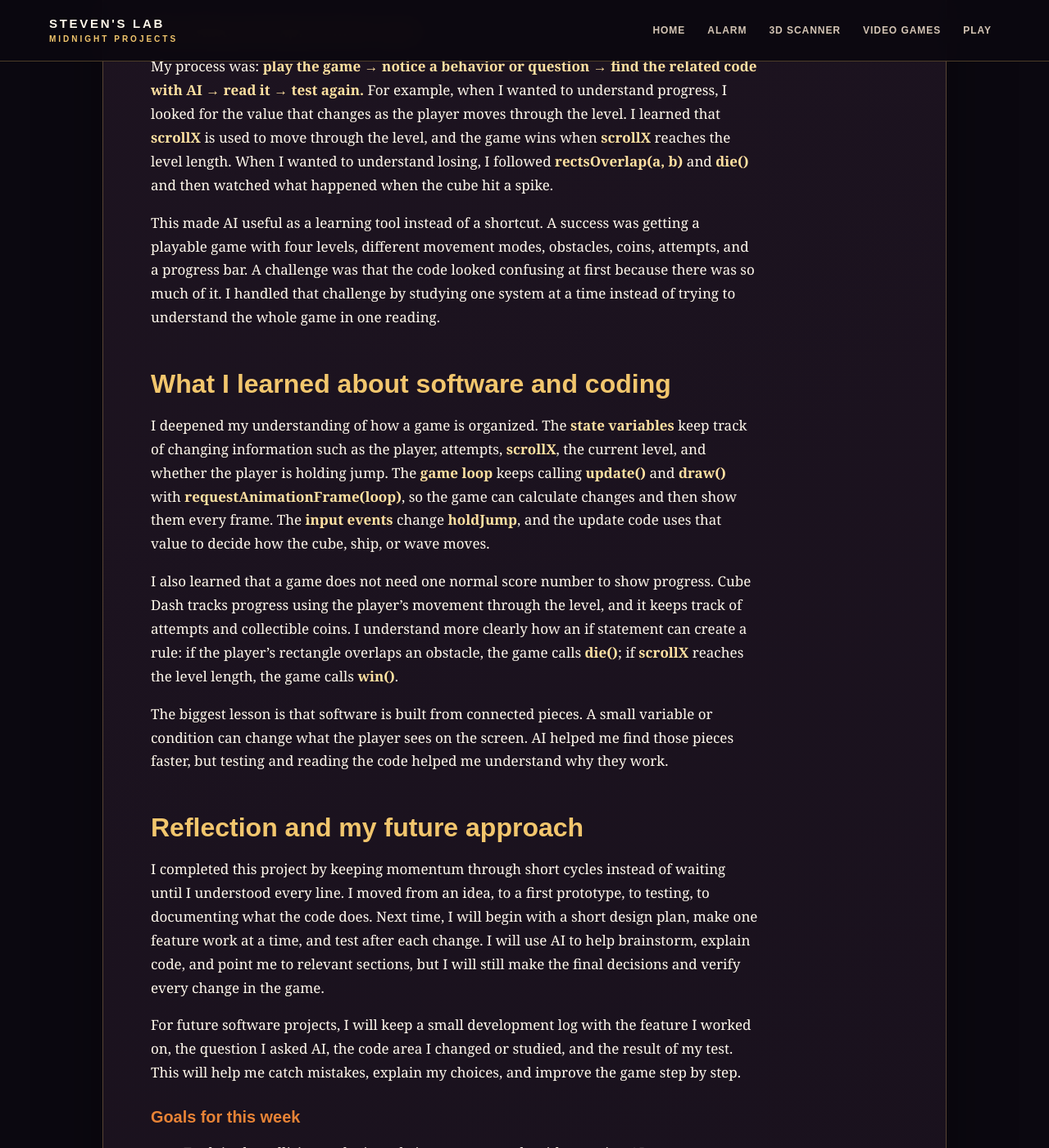
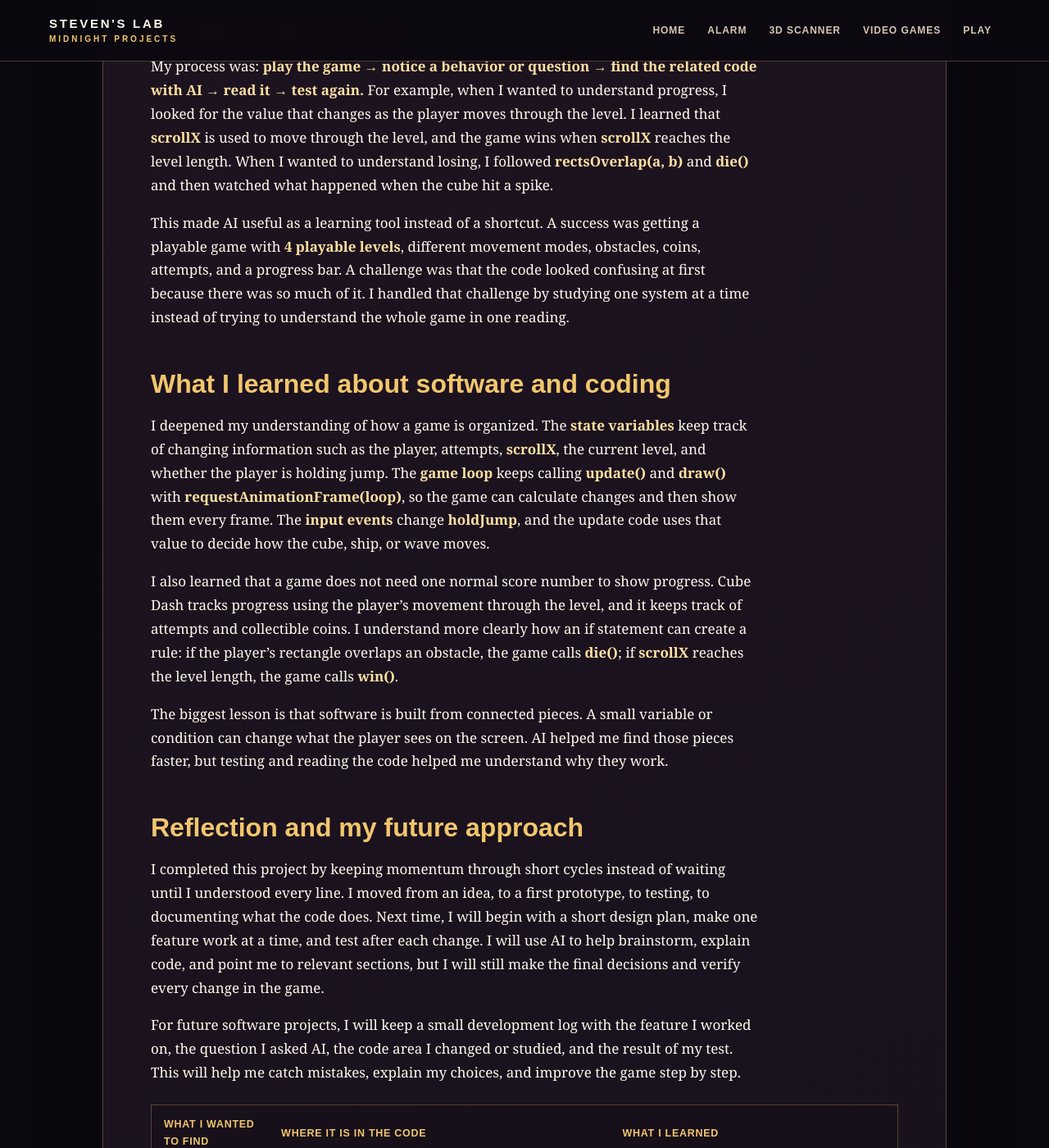
Before and after one commit to steeveenshii/steeveenshii.github.io, a Jekyll site: the page built from video-games.md, in a window 1280 px wide and 1400 px high, scrolled down 3478 px. Shown: the whole window at 82% size. Built offline with Jekyll 4.4.1, drawn with Linux system fonts in a browser that asks for light colours; some of the changed text lies outside the part shown.

Commit message:
Rename Cube Dash journal and update goals
Updated the title and content to reflect the new game name 'Cube Dash'. Enhanced descriptions of levels and features, and adjusted the goals for the week.

```diff
--- a/video-games.md
+++ b/video-games.md
@@ -13,7 +13,7 @@ title: Video Games
 
 ## Process and outcome
 
-In class, I used WebbGPT to help develop **Cube Dash**. I described the kind of game I wanted, then tested the result and looked through the code to understand how the game works. The newest version has four levels: **Stereo Happiness**, **Back on Course**, **Sunshine**, and **Grief**. It also includes cube, ship, and wave movement, a progress bar, attempts, collision detection, and collectible coins.
+In class, I used WebbGPT to help develop **Cube Dash**. I described the kind of game I wanted, then tested the result and looked through the code to understand how the game works. The newest version has 4 playable levels: **Stereo Happiness**, **Back on Course**, **Sunshine**, and **Grief**. It also includes cube, ship, and wave movement, a progress bar, attempts, collision detection, and collectible coins.
 
 My outcome is a playable game that I can test in the browser. I am not only using AI for the game; I am learning to read the code one part at a time and connect each code section to something I can see happen in the game.
 
@@ -23,7 +23,7 @@ This comparison only uses my first version and my newest version. Version 1 prov
 
 | Feature | Cube Dash v1 | Cube Dash v13 |
 | --- | --- | --- |
-| Levels | One level: **Stereo Happiness** | Four levels: **Stereo Happiness**, **Back on Course**, **Sunshine**, and **Grief** |
+| Levels | One level: **Stereo Happiness** | 4 playable levels: **Stereo Happiness**, **Back on Course**, **Sunshine**, and **Grief** |
 | Movement | Cube jumping | Cube, ship, and wave movement |
 | Challenges | Spikes, blocks, and platforms | More obstacles, portals, coins, and harder sections |
 | Player feedback | Menu, attempts, and a progress bar | Selectable levels, progress, attempts, coins, and more visual feedback |
@@ -66,7 +66,7 @@ These are examples of the kinds of questions I used to guide AI; they helped me
 
 My process was: **play the game → notice a behavior or question → find the related code with AI → read it → test again.** For example, when I wanted to understand progress, I looked for the value that changes as the player moves through the level. I learned that **scrollX** is used to move through the level, and the game wins when **scrollX** reaches the level length. When I wanted to understand losing, I followed **rectsOverlap(a, b)** and **die()** and then watched what happened when the cube hit a spike.
 
-This made AI useful as a learning tool instead of a shortcut. A success was getting a playable game with four levels, different movement modes, obstacles, coins, attempts, and a progress bar. A challenge was that the code looked confusing at first because there was so much of it. I handled that challenge by studying one system at a time instead of trying to understand the whole game in one reading.
+This made AI useful as a learning tool instead of a shortcut. A success was getting a playable game with **4 playable levels**, different movement modes, obstacles, coins, attempts, and a progress bar. A challenge was that the code looked confusing at first because there was so much of it. I handled that challenge by studying one system at a time instead of trying to understand the whole game in one reading.
 
 ## What I learned about software and coding
 
@@ -81,13 +81,6 @@ The biggest lesson is that software is built from connected pieces. A small vari
 I completed this project by keeping momentum through short cycles instead of waiting until I understood every line. I moved from an idea, to a first prototype, to testing, to documenting what the code does. Next time, I will begin with a short design plan, make one feature work at a time, and test after each change. I will use AI to help brainstorm, explain code, and point me to relevant sections, but I will still make the final decisions and verify every change in the game.
 
 For future software projects, I will keep a small development log with the feature I worked on, the question I asked AI, the code area I changed or studied, and the result of my test. This will help me catch mistakes, explain my choices, and improve the game step by step.
-
-### Goals for this week
-
-- Explain the collision and win code in my own words without using AI.
-- Make one small, planned change to Cube Dash, test it at least three times, and write down what changed.
-- Trace one variable, such as **scrollX** or **holdJump**, from where it is declared to where it changes the game.
-- Use more specific prompts that name the feature I am testing, then check AI's answer against the actual code and game.
 
 
 | What I wanted to find | Where it is in the code | What I learned |
@@ -104,7 +97,7 @@ AI helped me find these locations faster, but I still read the nearby lines and
 
 ## Game documentation
 
-The live game below shows the menu and the three selectable levels. It is my visual documentation of the game that WebbGPT helped me develop.
+The live game below shows the menu and **four playable levels**. It is my visual documentation of the game that WebbGPT helped me develop.
 
 <iframe src="https://steeveenshii.github.io/cube-dash-v13.html" title="Cube Dash v13 game" width="900" height="500" style="width:100%; max-width:900px; border:2px solid #267CB9; border-radius:8px;"></iframe>
 
@@ -207,7 +200,7 @@ I noticed that one small variable can affect many parts of the game. For example
 1. **Trace one full game frame:** I will follow <code>loop()</code>, <code>update()</code>, and <code>draw()</code> in order and write a short note about what changes in each function.
 2. **Test the canvas size:** I will change the canvas to two different sizes and record what happens to the player, ground, obstacles, and layout. Then I will fix at least one value, such as <code>GROUND_Y</code>, to fit the new size.
 3. **Understand collision math:** I will use the <code>rectsOverlap()</code> function to explain in my own words what each x, y, width, and height comparison checks.
-4. **Make one meaningful game change:** I will add or adjust one obstacle, portal, or coin in a level and test it at least three times to make sure it works.
+4. **Create player accounts and unlockables:** I will create an account system that remembers how many coins a player has collected and which colors they have unlocked. I will test that the information is still saved after the player leaves and returns to the game.
 
 <p>
   <a href="https://steeveenshii.github.io/" style="display: inline-block; padding: 12px 18px; color: #ffffff; background: #267CB9; border-radius: 6px; font-weight: bold; text-decoration: none;">← Return to Home</a>
```
Also changed, not shown: other parts of video-games.md (+2 -2 lines).
